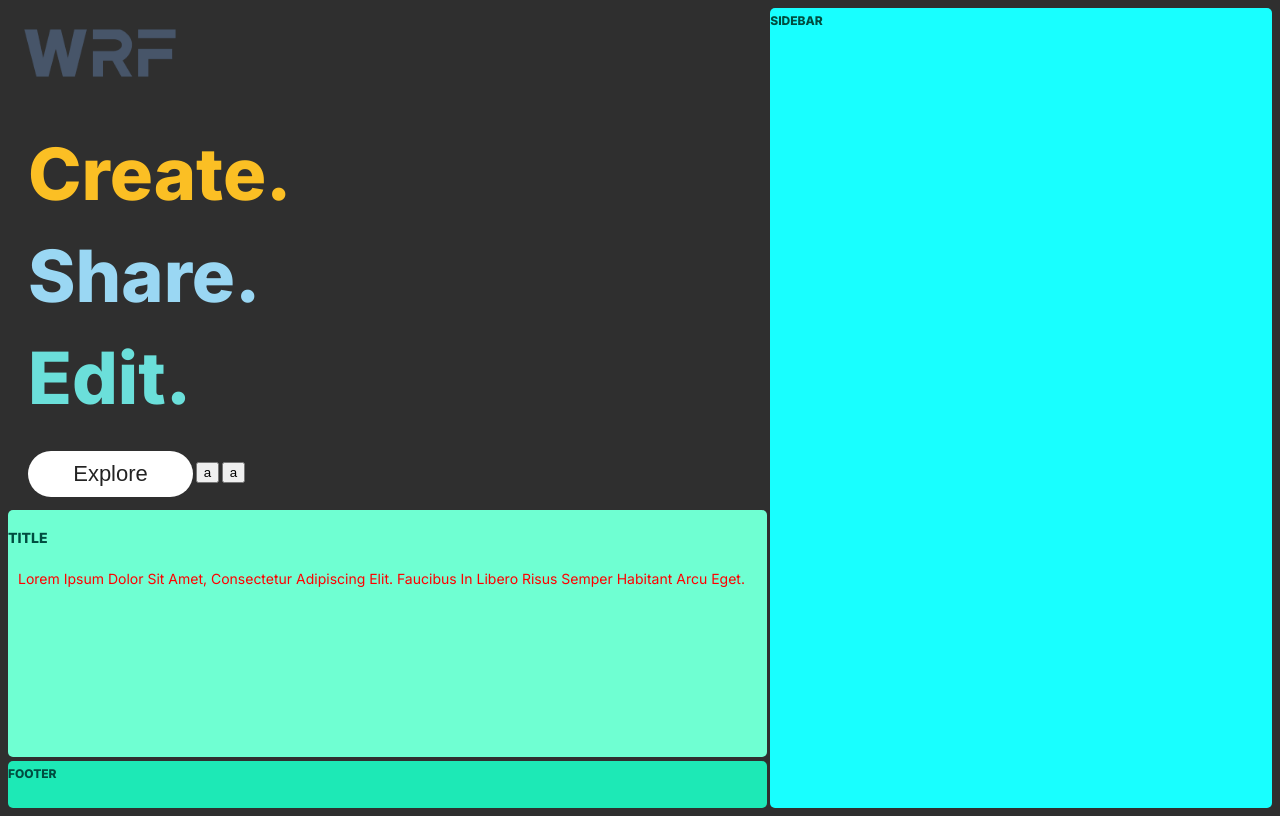
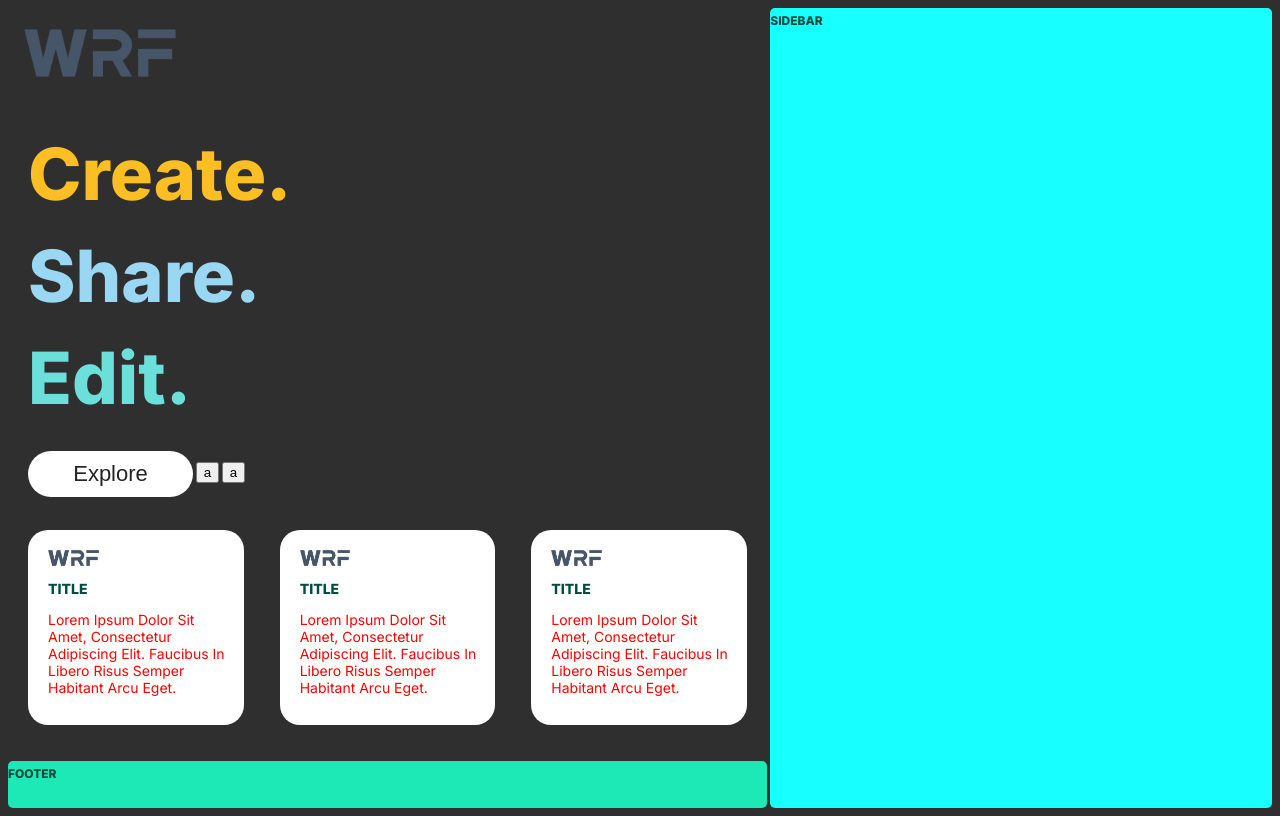
Before and after one commit to ceydamehves/wearefilming, a plain HTML site: page index.html in a window 1280 px wide. Drawn offline with Linux system fonts and the light colour scheme.

Commit message:
three description boxes added

```diff
--- a/index.html
+++ b/index.html
@@ -18,7 +18,25 @@
     </main>
 
     <div id="content">
-      <h3>Title</h3><p>Lorem ipsum dolor sit amet, consectetur adipiscing elit. Faucibus in libero risus semper habitant arcu eget.</p>
+      <section class="description">
+        <div class="row">
+          <div class="description-col">
+            <img src="./assets/logo.png" alt="logo" class="dscIcon">
+            <h3>Title</h3>
+            <p>Lorem ipsum dolor sit amet, consectetur adipiscing elit. Faucibus in libero risus semper habitant arcu eget.</p>
+          </div>
+          <div class="description-col">
+            <img src="./assets/logo.png" alt="logo" class="dscIcon">
+            <h3>Title</h3>
+            <p>Lorem ipsum dolor sit amet, consectetur adipiscing elit. Faucibus in libero risus semper habitant arcu eget.</p>
+          </div>
+          <div class="description-col">
+            <img src="./assets/logo.png" alt="logo" class="dscIcon">
+            <h3>Title</h3>
+            <p>Lorem ipsum dolor sit amet, consectetur adipiscing elit. Faucibus in libero risus semper habitant arcu eget.</p>
+          </div>
+        </div>
+      </section>
     </div>
 
     <footer>Footer</footer>
--- a/style.css
+++ b/style.css
@@ -50,10 +50,10 @@ main {
 }
 
 #content {
-  background: #6fffd2;
   grid-area: content;
   border-radius: var(--main-radius);
   padding-top: var(--main-padding);
+  margin-top: 15px;
 }
 
 footer {
@@ -82,6 +82,9 @@ a {
       "content"
       "footer"
       "sidebar";
+  }
+  .row {
+    flex-direction: column;
   }
 }
 
@@ -160,12 +163,36 @@ p {
   color: red;
   font-size: 14px;
   font-weight: 200;
-  padding: 10px;
   text-transform: capitalize;
+  margin-left: 5px;
 }
 
-#d {
-  background: #004d40;
-  height: 15vh;
-  width: 25vh;
+.row {
+  margin: 0px 20px;
+  display: flex;
+  justify-content: space-between;
 }
+
+.description-col {
+  flex-basis: 30%;
+  background: #fff;
+  border-radius: 20px;
+  margin-bottom: 5px;
+  padding: 15px;
+  box-sizing: border-box;
+  transition: 0.3s;
+}
+
+.description-col:hover{
+  box-shadow: 0 0 20px 0px rgba(255, 255, 255, 0.4);
+}
+
+.dscIcon {
+  height: 2vh;
+  margin-left: 5px;
+  margin-top: 5px;
+}
+
+h3 {
+  margin-left: 5px;
+}
```
